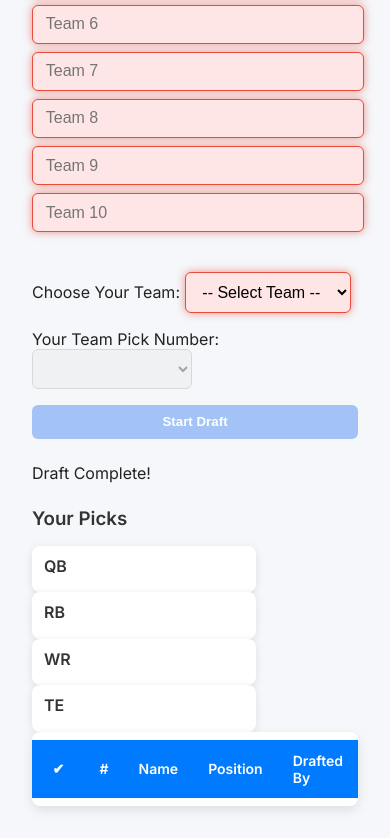
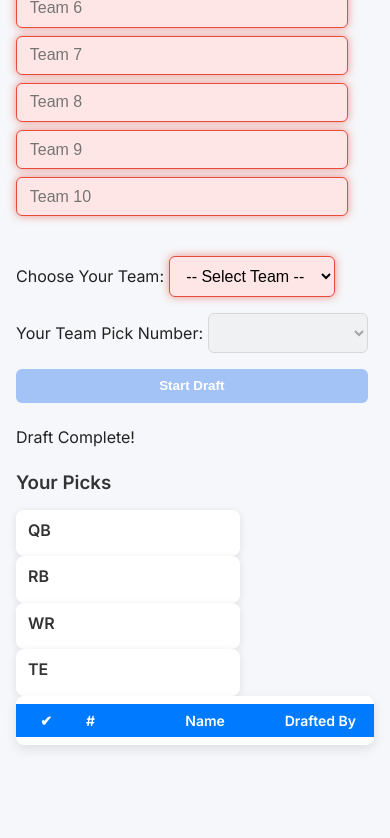
Before and after one commit to MedicatedGoblin/fantasyfootballdrafttool, a plain HTML site: page index.html in a window 390 px wide. Shown: the part 938-1776 px from the top of the page. After the commit the page ends 1699 px from the top, so only its background shows below. Drawn offline with Linux system fonts and the light colour scheme.

Commit message:
Update index.html

```diff
--- a/index.html
+++ b/index.html
@@ -315,6 +315,39 @@ tbody tr {
   text-decoration: none !important;
   opacity: 1 !important;
 }
+    @media (max-width: 600px) {
+  body {
+    padding: 1rem;
+  }
+
+  /* Center the table */
+  table {
+    margin: 0 auto;
+    width: 100% !important;
+    table-layout: fixed; /* Fix column widths */
+    font-size: 14px;
+  }
+
+  /* Prevent wide columns, allow wrapping */
+  th, td {
+    padding: 8px 10px;
+    word-wrap: break-word;
+    white-space: normal; /* allow wrapping */
+  }
+
+  /* Limit Drafted By column width and allow wrapping */
+  th:nth-child(6),
+  td:nth-child(6) {
+    max-width: 120px;
+  }
+
+  /* Optionally, hide Tag column (since you wanted to remove it) */
+  th:nth-child(4),
+  td:nth-child(4) {
+    display: none;
+  }
+}
+
   </style>
 </head>
 <body>
```
